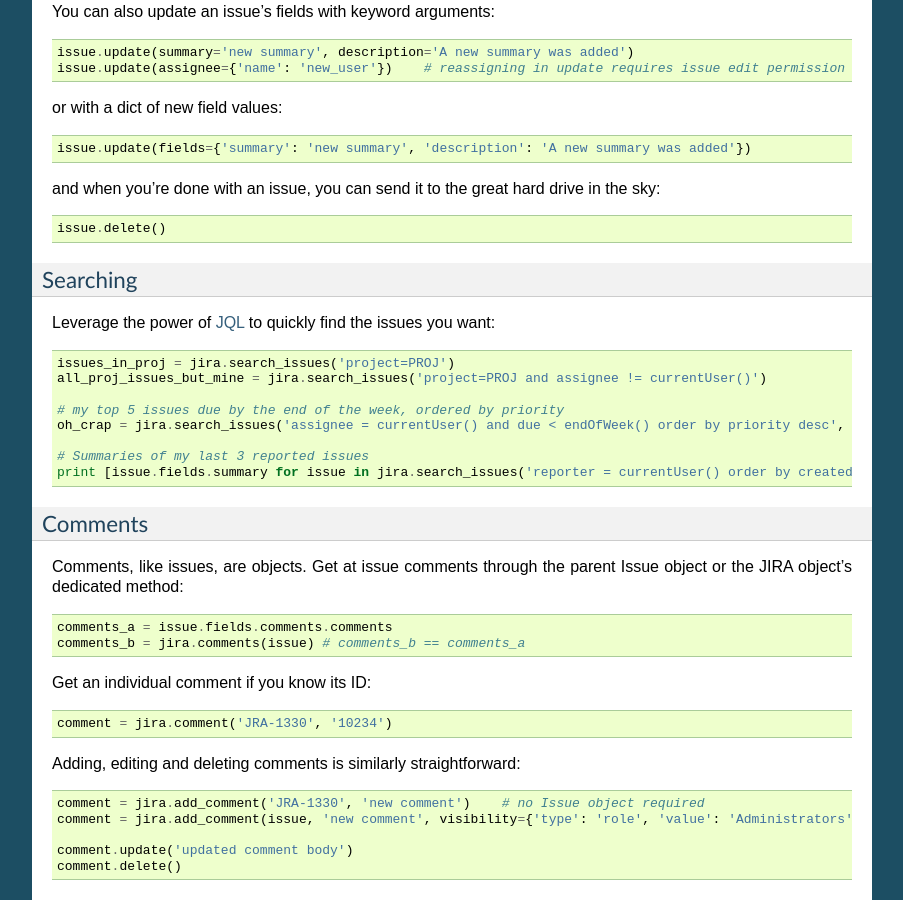
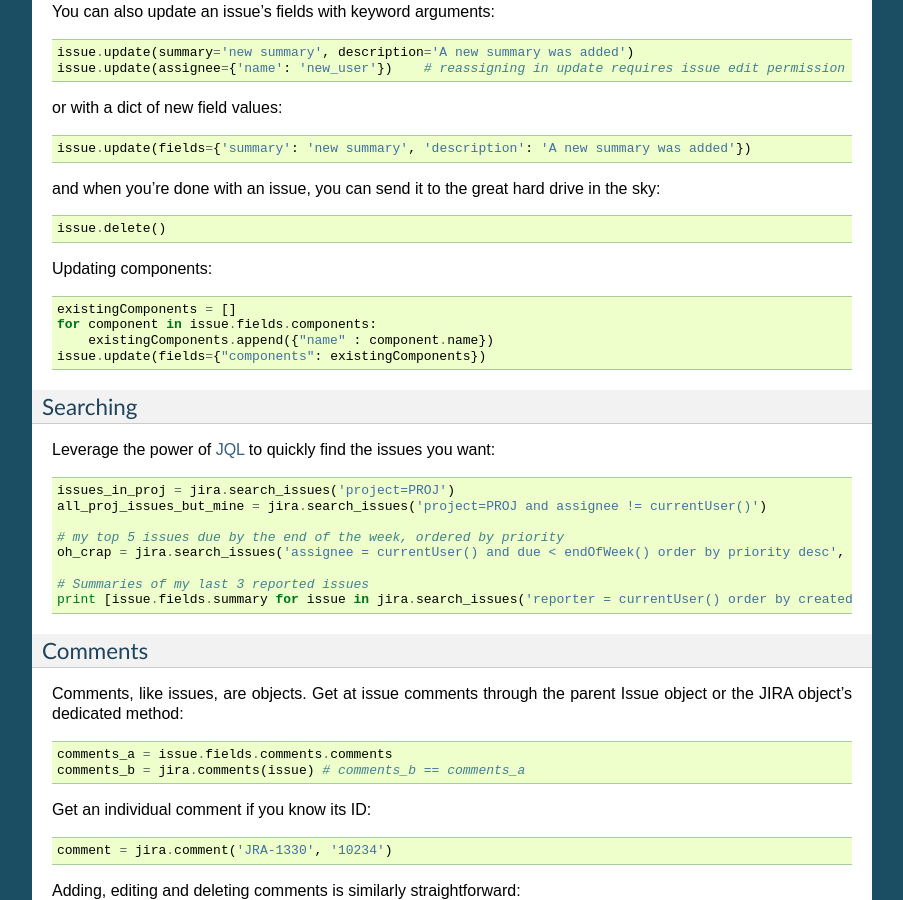
Before and after one commit to pycontribs/jira, a Sphinx documentation site: the page built from docs/index.rst, in a window 1280 px wide and 900 px high, scrolled down 4021 px. Shown: the whole window, without its empty margins (198-1101 px from the left). Built offline with Sphinx 7.4.7, drawn with Linux system fonts in a browser that asks for light colours.

Commit message:
Fixed #96 by documenting how to update components.

```diff
--- a/docs/index.rst
+++ b/docs/index.rst
@@ -215,6 +215,13 @@
 and when you're done with an issue, you can send it to the great hard drive in the sky::
 
     issue.delete()
+
+Updating components::
+
+    existingComponents = []
+    for component in issue.fields.components:
+        existingComponents.append({"name" : component.name})
+    issue.update(fields={"components": existingComponents})
 
 Searching
 ^^^^^^^^^
```
